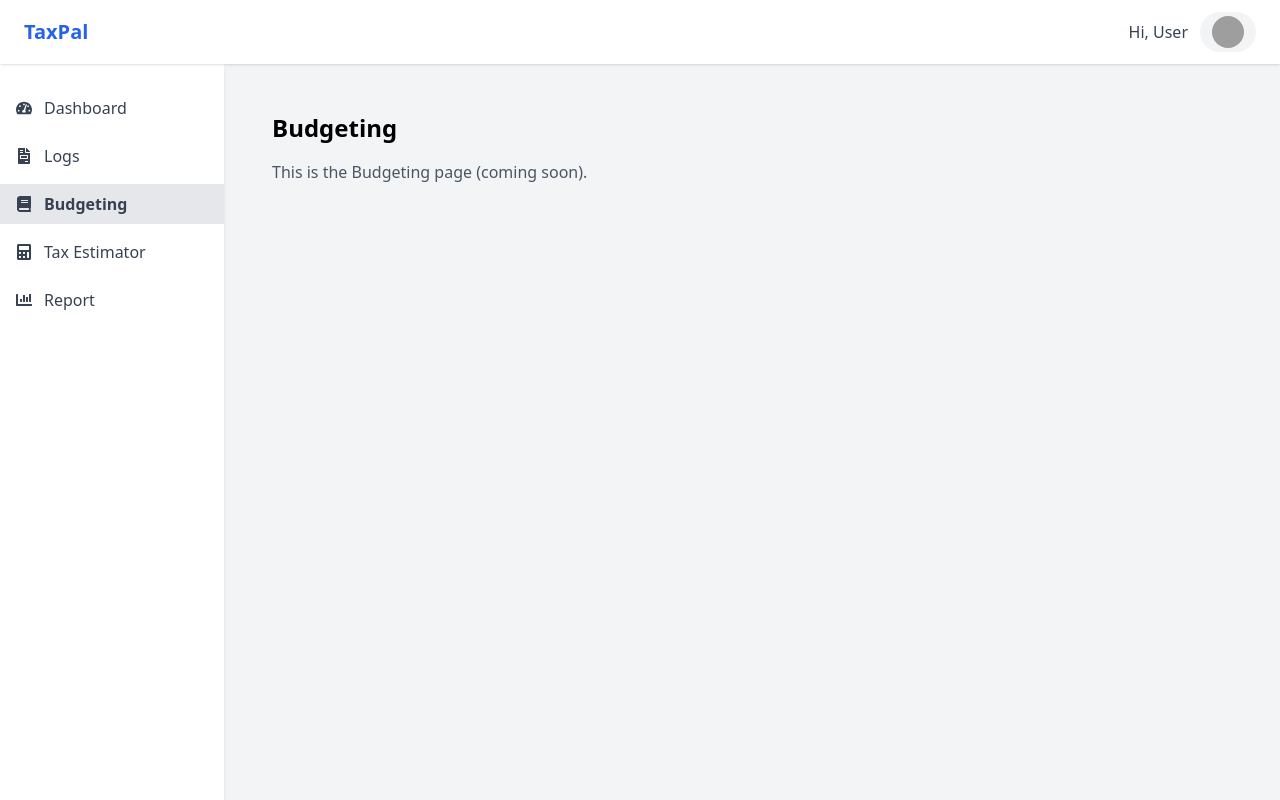
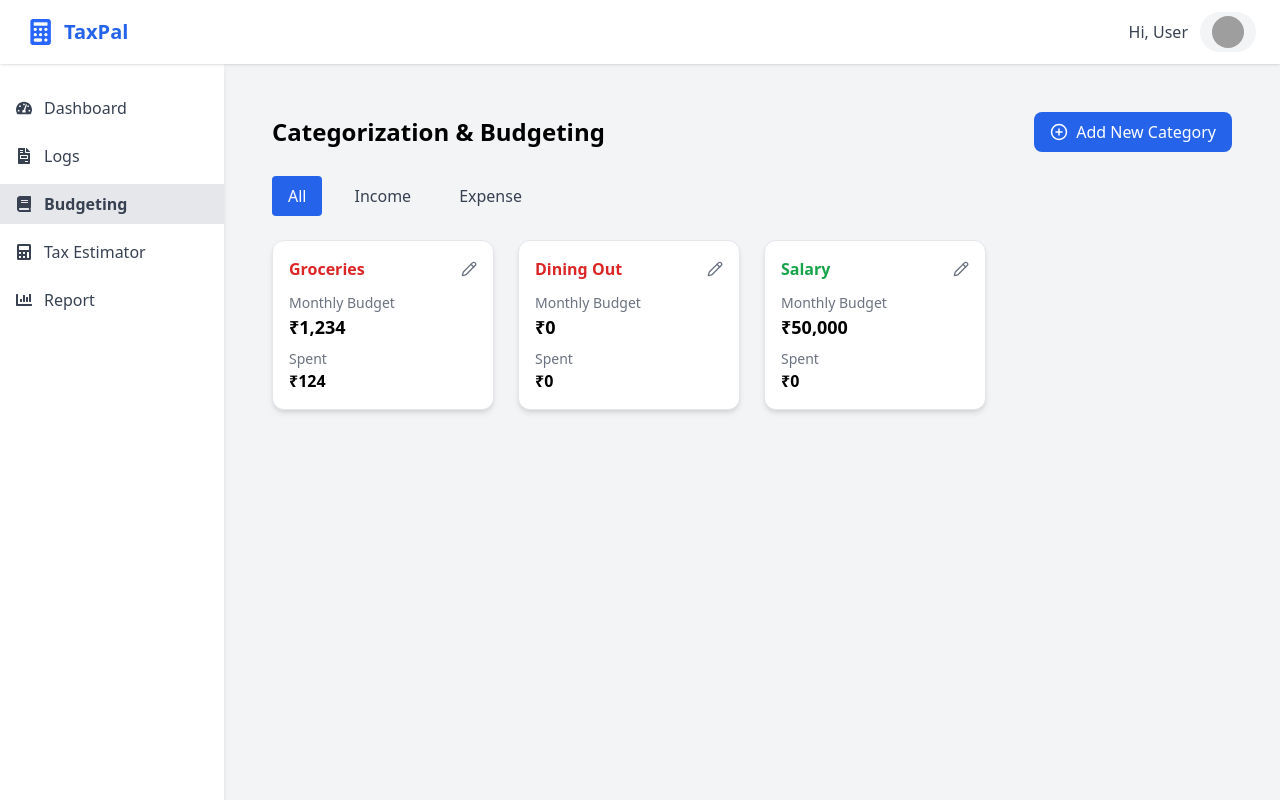
Before and after one commit to Search-Prem/TaxPal, a React (Vite) app in the folder Client/: page /budgeting in a window 1280 px wide. Built offline with nearby package versions, Linux system fonts and the light colour scheme; sample sign-in values are in the browser's storage; grey boxes are pictures that could not be loaded.

Commit message:
Budgeting Frontend done

```diff
--- a/Client/src/components/Header.jsx
+++ b/Client/src/components/Header.jsx
@@ -1,6 +1,6 @@
 import { Link, useNavigate } from "react-router-dom";
 import { useState, useEffect, useRef } from "react";
-
+import logo from "./logo.png";
 export default function Header({ isAuthenticated, onLogout }) {
   const navigate = useNavigate();
   const [dropdownOpen, setDropdownOpen] = useState(false);
@@ -30,12 +30,14 @@
     <header className="fixed top-0 left-0 right-0 z-50 bg-white shadow">
       <div className="flex items-center justify-between px-6 py-3">
         {/* Logo */}
-        <h1
-          className="text-xl font-bold text-blue-600 cursor-pointer"
-          onClick={() => navigate(isAuthenticated ? "/dashboard" : "/")}
-        >
-          TaxPal
-        </h1>
+        <div
+    className="flex items-center gap-2 cursor-pointer"
+    onClick={() => navigate(isAuthenticated ? "/dashboard" : "/")}
+  >
+    <img src={logo} alt="Logo" className="h-8 w-8" />
+    <h1 className="text-xl font-bold text-blue-600">TaxPal</h1>
+  </div>
+
 
         {/* Right side */}
         <div className="flex items-center gap-6">
--- a/Client/src/pages/Budgeting.jsx
+++ b/Client/src/pages/Budgeting.jsx
@@ -1,10 +1,183 @@
-import React from "react";
+import { useState } from "react";
+import { Pencil, PlusCircle, Trash } from "lucide-react";
 
-export default function Budgeting() {
+export default function Categories() {
+  const [categories, setCategories] = useState([
+    { id: 1, name: "Groceries", budget: 1234, spent: 124, type: "expense" },
+    { id: 2, name: "Dining Out", budget: 0, spent: 0, type: "expense" },
+    { id: 3, name: "Salary", budget: 50000, spent: 0, type: "income" },
+  ]);
+
+  const [editingId, setEditingId] = useState(null);
+  const [newName, setNewName] = useState("");
+  const [showModal, setShowModal] = useState(false);
+  const [newCategory, setNewCategory] = useState("");
+  const [newType, setNewType] = useState("expense");
+  const [filter, setFilter] = useState("all");
+
+  const saveName = (id) => {
+    setCategories((cats) =>
+      cats.map((c) => (c.id === id ? { ...c, name: newName } : c))
+    );
+    setEditingId(null);
+  };
+
+  const deleteCategory = (id) => {
+    setCategories((cats) => cats.filter((c) => c.id !== id));
+    setEditingId(null);
+  };
+
+  const addCategory = () => {
+    if (!newCategory.trim()) return;
+    setCategories((cats) => [
+      ...cats,
+      {
+        id: Date.now(),
+        name: newCategory,
+        budget: 0,
+        spent: 0,
+        type: newType,
+      },
+    ]);
+    setNewCategory("");
+    setNewType("expense");
+    setShowModal(false);
+  };
+
+  const filteredCategories =
+    filter === "all"
+      ? categories
+      : categories.filter((cat) => cat.type === filter);
+
   return (
-    <div className="p-6">
-      <h2 className="text-2xl font-semibold mb-4">Budgeting</h2>
-      <p className="text-gray-600">This is the Budgeting page (coming soon).</p>
-    </div>
+    <main className="p-6">
+      {/* Header */}
+      <div className="flex justify-between items-center mb-6">
+        <h1 className="text-2xl font-bold">Categorization & Budgeting</h1>
+        <button
+          onClick={() => setShowModal(true)}
+          className="flex items-center gap-2 bg-blue-600 text-white px-4 py-2 rounded-lg hover:bg-blue-700"
+        >
+          <PlusCircle size={18} />
+          Add New Category
+        </button>
+      </div>
+
+      {/* Filter Buttons */}
+      <div className="flex gap-4 mb-6">
+        {["all", "income", "expense"].map((type) => (
+          <button
+            key={type}
+            onClick={() => setFilter(type)}
+            className={`px-4 py-2 rounded ${
+              filter === type
+                ? "bg-blue-600 text-white"
+                : "bg-gray-100 text-gray-700"
+            }`}
+          >
+            {type.charAt(0).toUpperCase() + type.slice(1)}
+          </button>
+        ))}
+      </div>
+
+      {/* Grid of categories */}
+      <div className="grid grid-cols-1 sm:grid-cols-2 lg:grid-cols-4 gap-6">
+        {filteredCategories.map((cat) => (
+          <div
+            key={cat.id}
+            className="relative bg-white rounded-xl shadow-md p-4 border hover:shadow-lg transition"
+          >
+            {/* Title row with edit */}
+            <div className="flex justify-between items-center mb-3">
+              {editingId === cat.id ? (
+                <div className="flex items-center gap-2 w-full">
+                  <input
+                    className="border px-2 py-1 rounded w-full"
+                    value={newName}
+                    onChange={(e) => setNewName(e.target.value)}
+                    onKeyDown={(e) => e.key === "Enter" && saveName(cat.id)}
+                    autoFocus
+                  />
+                  <button
+                    onClick={() => deleteCategory(cat.id)}
+                    className="p-1 text-red-500 hover:text-red-700"
+                  >
+                    <Trash size={18} />
+                  </button>
+                </div>
+              ) : (
+                <>
+                  <h2
+                    className={`font-semibold ${
+                      cat.type === "income"
+                        ? "text-green-600"
+                        : "text-red-600"
+                    }`}
+                  >
+                    {cat.name}
+                  </h2>
+                  <button
+                    onClick={() => {
+                      setEditingId(cat.id);
+                      setNewName(cat.name);
+                    }}
+                  >
+                    <Pencil
+                      size={16}
+                      className="text-gray-500 hover:text-gray-700"
+                    />
+                  </button>
+                </>
+              )}
+            </div>
+
+            {/* Budget Info */}
+            <p className="text-sm text-gray-500">Monthly Budget</p>
+            <p className="text-lg font-bold">₹{cat.budget.toLocaleString()}</p>
+
+            <p className="text-sm text-gray-500 mt-2">Spent</p>
+            <p className="text-base font-semibold">₹{cat.spent.toLocaleString()}</p>
+          </div>
+        ))}
+      </div>
+
+      {/* Modal for Adding Category */}
+      {showModal && (
+        <div className="fixed inset-0 bg-black bg-opacity-50 flex items-center justify-center">
+          <div className="bg-white p-6 rounded-lg shadow-lg w-80">
+            <h2 className="text-xl font-semibold mb-4">Add New Category</h2>
+            <input
+              type="text"
+              className="w-full border px-3 py-2 rounded mb-4"
+              placeholder="Category name"
+              value={newCategory}
+              onChange={(e) => setNewCategory(e.target.value)}
+            />
+            <select
+              className="w-full border px-3 py-2 rounded mb-4"
+              value={newType}
+              onChange={(e) => setNewType(e.target.value)}
+            >
+              <option value="expense">Expense</option>
+              <option value="income">Income</option>
+            </select>
+            <div className="flex justify-end gap-3">
+              <button
+                onClick={() => setShowModal(false)}
+                className="px-4 py-2 border rounded"
+              >
+                Cancel
+              </button>
+              <button
+                onClick={addCategory}
+                className="px-4 py-2 bg-blue-600 text-white rounded hover:bg-blue-700"
+              >
+                Add
+              </button>
+            </div>
+          </div>
+        </div>
+      )}
+    </main>
   );
 }
--- a/Client/src/pages/Logs.jsx
+++ b/Client/src/pages/Logs.jsx
@@ -61,7 +61,7 @@
   };
 
   return (
-    <div className="p-6">
+    <div className="p-6 bg-white">
       {/* Tabs */}
       <div className="flex gap-6 mb-6 border-b">
         <button
```
Also changed, not shown: Client/src/components/logo.png (added).
